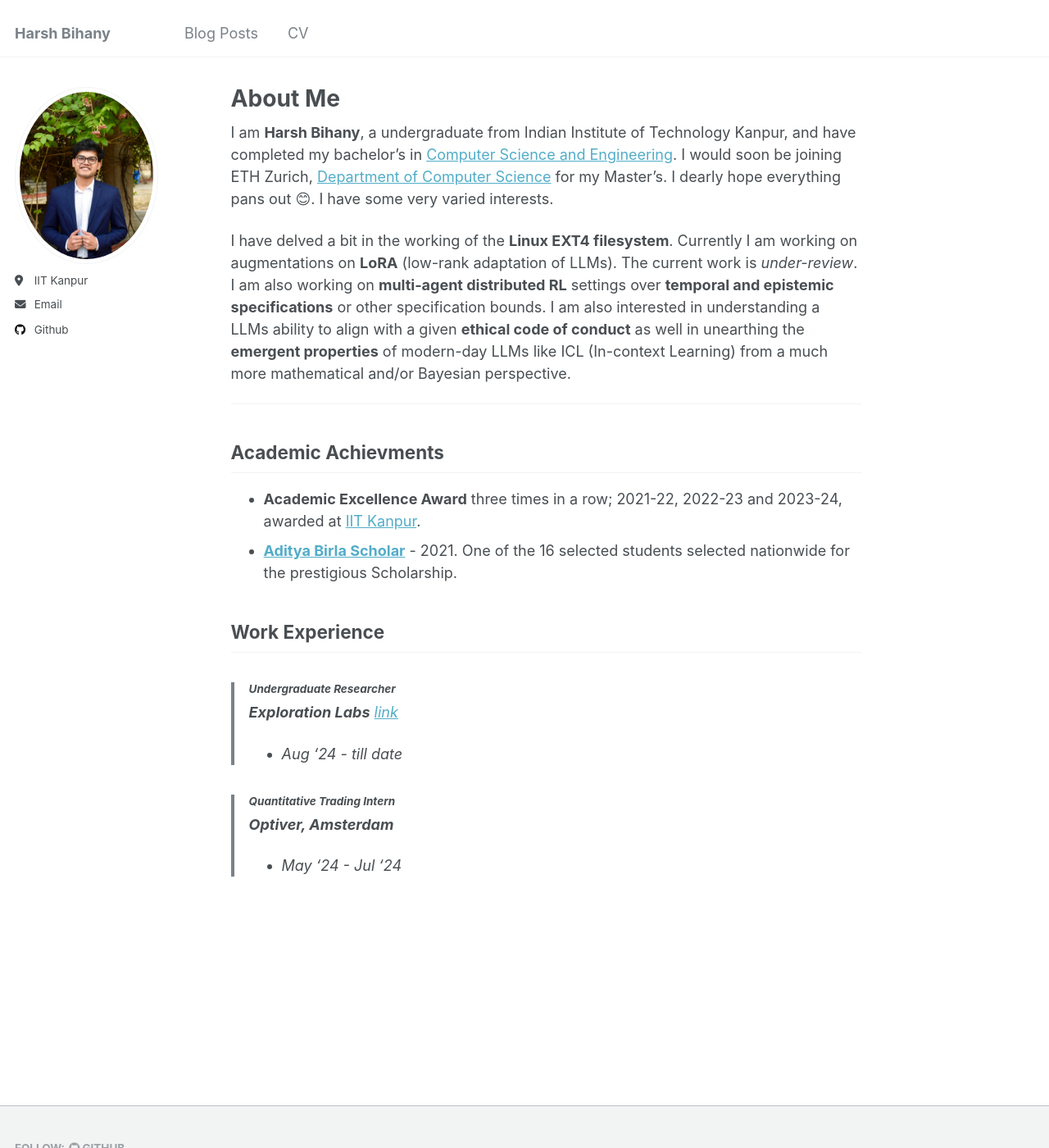
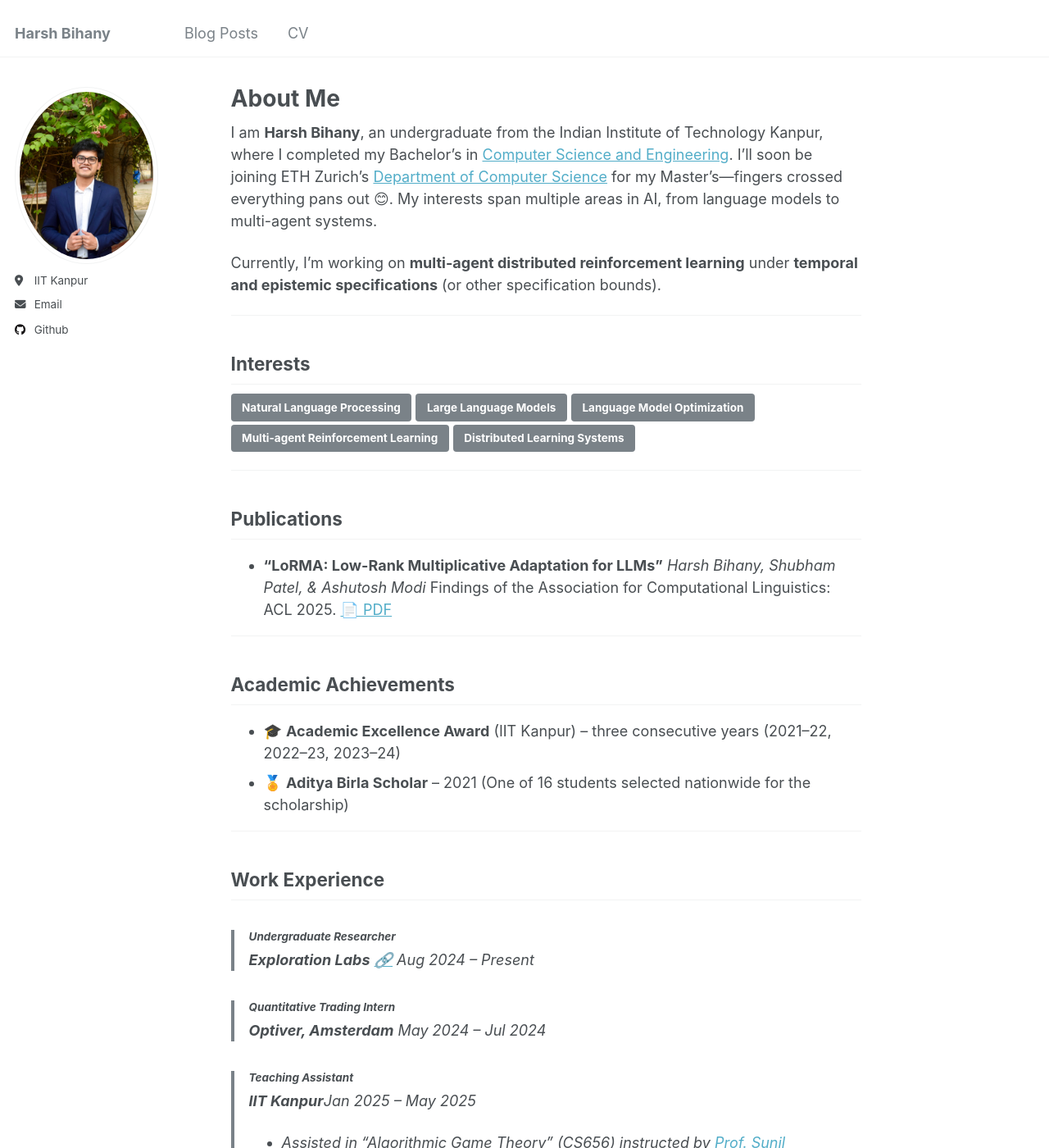
Before and after one commit to bihany-harsh/bihany-harsh.github.io, a Jekyll site: the page built from _pages/about.md, in a window 1280 px wide and 1400 px high. Shown: the whole window at 82% size. Built offline with Jekyll 4.4.1, drawn with Linux system fonts in a browser that asks for light colours; some of the changed text lies outside the part shown.

Commit message:
reading blog and about update post lorma

```diff
--- a/_data/navigation.yml
+++ b/_data/navigation.yml
@@ -21,7 +21,7 @@ main:
     url: /blog-posts/
 
   - title: "CV"
-    url: /files/main.pdf
+    url: /files/main(1).pdf
 
   # - title: "Guide"
   #   url: /markdown/
--- a/_pages/about.md
+++ b/_pages/about.md
@@ -6,27 +6,78 @@ redirect_from:
   - /about/
   - /about.html
 ---
-I am **Harsh Bihany**, a undergraduate from Indian Institute of Technology Kanpur, and have completed my bachelor's in [Computer Science and Engineering](https://cse.iitk.ac.in). I would soon be joining ETH Zurich, [Department of Computer Science](https://inf.ethz.ch/) for my Master's. I dearly hope everything pans out 😊. I have some very varied interests.
+<!-- ===== Introduction ===== -->
 
-I have delved a bit in the working of the **Linux EXT4 filesystem**. Currently I am working on augmentations on **LoRA** (low-rank adaptation of LLMs). The current work is *under-review*. I am also working on **multi-agent distributed RL** settings over **temporal and epistemic specifications** or other specification bounds. I am also interested in understanding a LLMs ability to align with a given **ethical code of conduct** as well in unearthing the **emergent properties** of modern-day LLMs like ICL (In-context Learning) from a much more mathematical and/or Bayesian perspective.
+I am **Harsh Bihany**, an undergraduate from the Indian Institute of Technology Kanpur, where I completed my Bachelor’s in [Computer Science and Engineering](https://cse.iitk.ac.in). I’ll soon be joining ETH Zurich’s [Department of Computer Science](https://inf.ethz.ch/) for my Master’s—fingers crossed everything pans out 😊. My interests span multiple areas in AI, from language models to multi-agent systems.
+
+Currently, I’m working on **multi-agent distributed reinforcement learning** under **temporal and epistemic specifications** (or other specification bounds).
 
 ---
 
-## Academic Achievments
+<!-- ===== Interests ===== -->
 
-- **Academic Excellence Award** three times in a row; 2021-22, 2022-23 and 2023-24, awarded at [IIT Kanpur](https://iitk.ac.in).
-- [**Aditya Birla Scholar**](https://www.adityabirlascholars.net/the-scholarship/) - 2021. One of the 16 selected students selected nationwide for the prestigious Scholarship.
+## Interests
+
+<div class="btn-group" role="group" aria-label="Interests">
+  <span class="btn">Natural Language Processing</span>
+  <span class="btn">Large Language Models</span>
+  <span class="btn">Language Model Optimization</span>
+  <span class="btn">Multi-agent Reinforcement Learning</span>
+  <span class="btn">Distributed Learning Systems</span>
+</div>
+
+---
+
+<!-- ===== Publications ===== -->
+
+## Publications
+
+- **“LoRMA: Low-Rank Multiplicative Adaptation for LLMs”**
+  *Harsh Bihany, Shubham Patel, & Ashutosh Modi*
+  Findings of the Association for Computational Linguistics: ACL 2025.
+  [📄 PDF](https://openreview.net/pdf?id=AXTK47joyI)
+
+<!-- > **Tip:** If you’d like to embed all my publications automatically, you can place a `publications.bib` file in `_bibliography/` and add `publication: true` to a dedicated `publications.md`—Academicpages will generate a formatted list for you. -->
+
+---
+
+<!-- ===== Academic Achievements ===== -->
+
+## Academic Achievements
+
+- 🎓 **Academic Excellence Award** (IIT Kanpur) – three consecutive years (2021–22, 2022–23, 2023–24)
+- 🏅 **Aditya Birla Scholar** – 2021 (One of 16 students selected nationwide for the scholarship)
+
+---
+
+<!-- ===== Work Experience ===== -->
 
 ## Work Experience
 
 > #### Undergraduate Researcher
 >
-> **Exploration Labs** [link](https://exploration-lab.github.io/)
->
-> - Aug '24 - till date
+> **Exploration Labs** [🔗](https://exploration-lab.github.io/)
+> *Aug 2024 – Present*
 
 > #### Quantitative Trading Intern
 >
 > **Optiver, Amsterdam**
+> *May 2024 – Jul 2024*
+
+> #### Teaching Assistant
 >
-> - May '24 - Jul '24
+> **IIT Kanpur***Jan 2025 – May 2025*
+>
+> - Assisted in “Algorithmic Game Theory” (CS656) instructed by [Prof. Sunil Simon](https://www.cse.iitk.ac.in/users/simon/) offered by the CSE Department, IITK.
+> - Assisted in "Introduction to Machine Learning" (EE952) instructed by [Prof. Sayak Ray Chowdhury](https://sites.google.com/view/sayakraychowdhury/home) offered by the *eMasters* initiative by IITK.
+
+---
+
+<!-- ===== Contact ===== -->
+
+## Get in Touch
+
+- ✉️ [Email](mailto:harshbihany7@gmail.com)
+- 💼 [LinkedIn](https://www.linkedin.com/in/harsh-bihany-b21a88230/)
+
+Feel free to reach out if you want to discuss research, collaboration, or otherwise!
```
Also changed, not shown: _posts/2025-27-05-reading-2025.md (added, +82 -0 lines), 9 other files.
